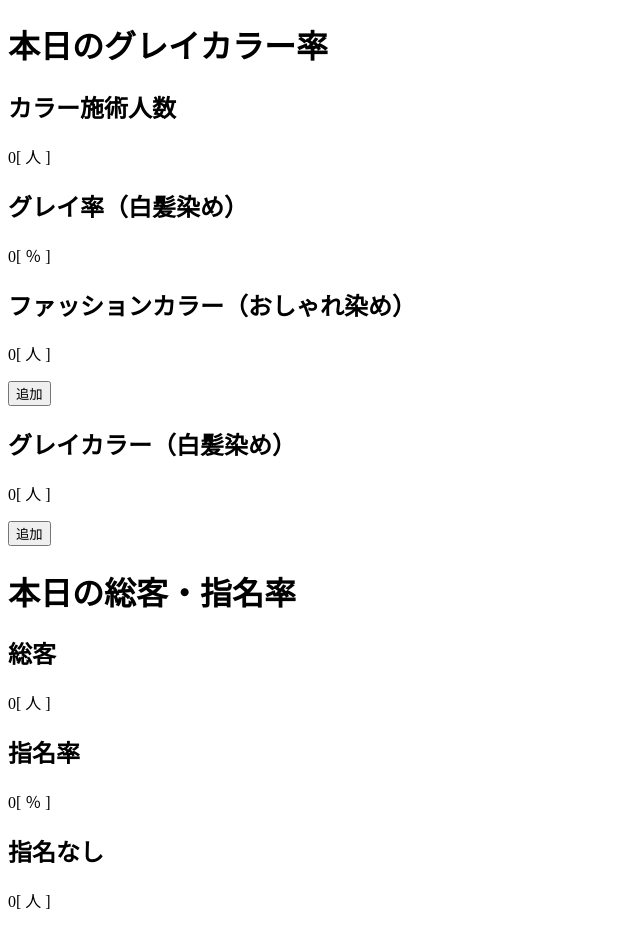
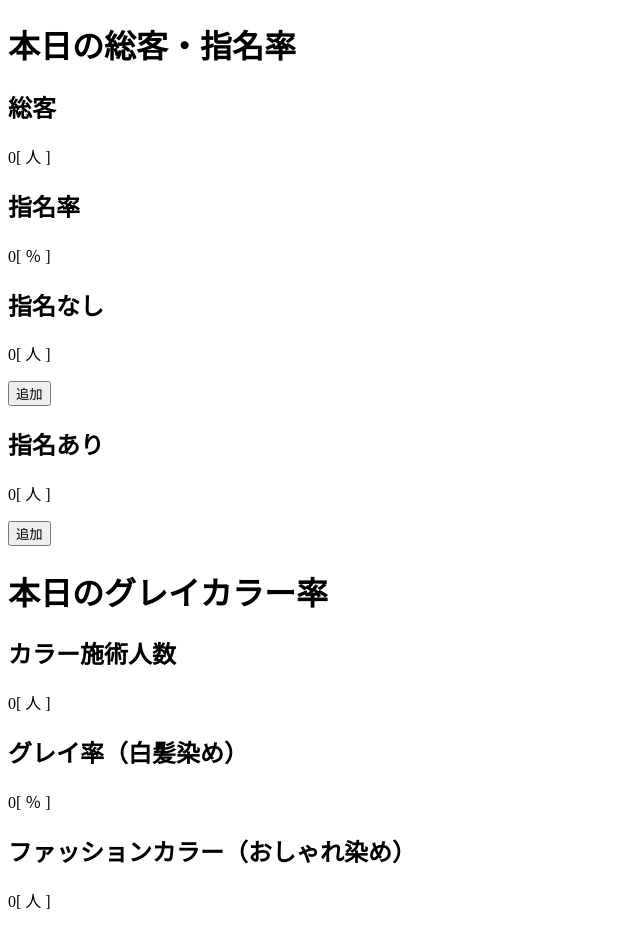
Before and after one commit to naoya00/gray-counter, a Vue app: page / in a window 1280 px wide. Shown: the top 926 px of the page, without its empty margins (0-640 px from the left). Built offline with nearby package versions, Linux system fonts and the light colour scheme.

Commit message:
move components

```diff
--- a/src/App.vue
+++ b/src/App.vue
@@ -1,5 +1,32 @@
 <template>
   <div class="frame">
+
+    <h1 class="title">本日の総客・指名率</h1>
+
+    <Sticker
+      :title="'総客'"
+      :unit="'人'"
+      :value="customers + appointedCustomers" />
+
+    <Sticker
+      :title="'指名率'"
+      :unit="'％'"
+      :value="nominationRate" />
+
+    <Counter
+      :title="'指名なし'"
+      :unit="'人'"
+      :varName="'customers'"
+      @updated="commit"
+    />
+
+    <Counter
+      :title="'指名あり'"
+      :unit="'人'"
+      :varName="'appointedCustomers'"
+      @updated="commit"
+    />
+
     <h1 class="title">本日のグレイカラー率</h1>
 
     <Sticker
@@ -26,32 +53,6 @@
       @updated="commit"
     />
 
-    <h1 class="title">本日の総客・指名率</h1>
-
-    <Sticker
-      :title="'総客'"
-      :unit="'人'"
-      :value="good + bad" />
-
-    <Sticker
-      :title="'指名率'"
-      :unit="'％'"
-      :value="defectivePercent" />
-
-    <Counter
-      :title="'指名なし'"
-      :unit="'人'"
-      :varName="'good'"
-      @updated="commit"
-    />
-
-    <Counter
-      :title="'指名あり'"
-      :unit="'人'"
-      :varName="'bad'"
-      @updated="commit"
-    />
-
   </div>
 </template>
 
@@ -67,13 +68,16 @@ export default {
     return {
       good: 0,
       bad: 0,
-      Customers: 0,
-      AppointedCustomers:0
+      customers: 0,
+      appointedCustomers:0
     }
   },
   computed: {
     defectivePercent () {
       return Number((this.bad / (this.good + this.bad) * 100).toFixed(2)) || 0
+    },
+    nominationRate () {
+      return Number((this.appointedCustomers / (this.customers + this.appointedCustomers) * 100).toFixed(2)) || 0
     }
   },
   methods: {
```
